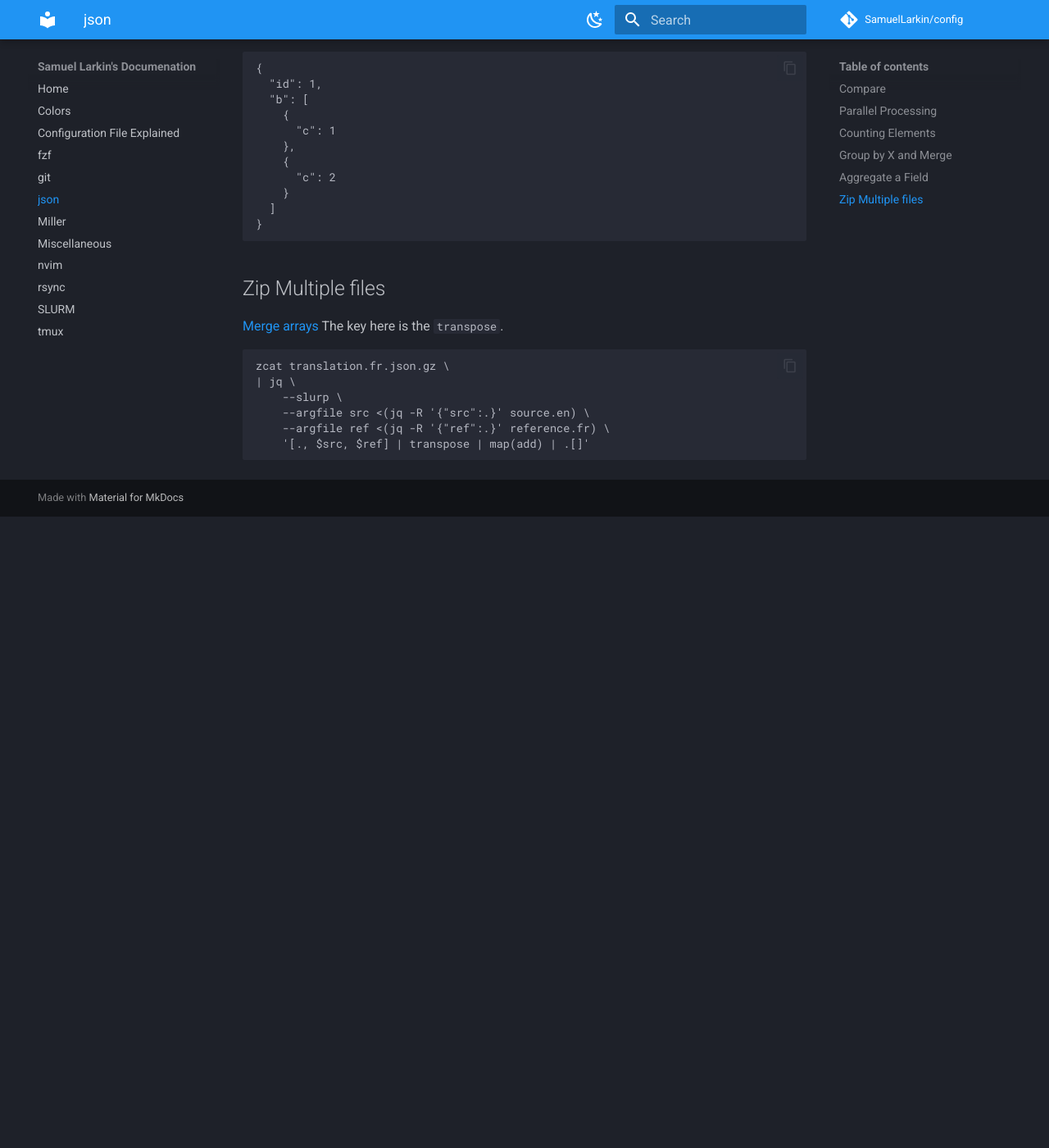
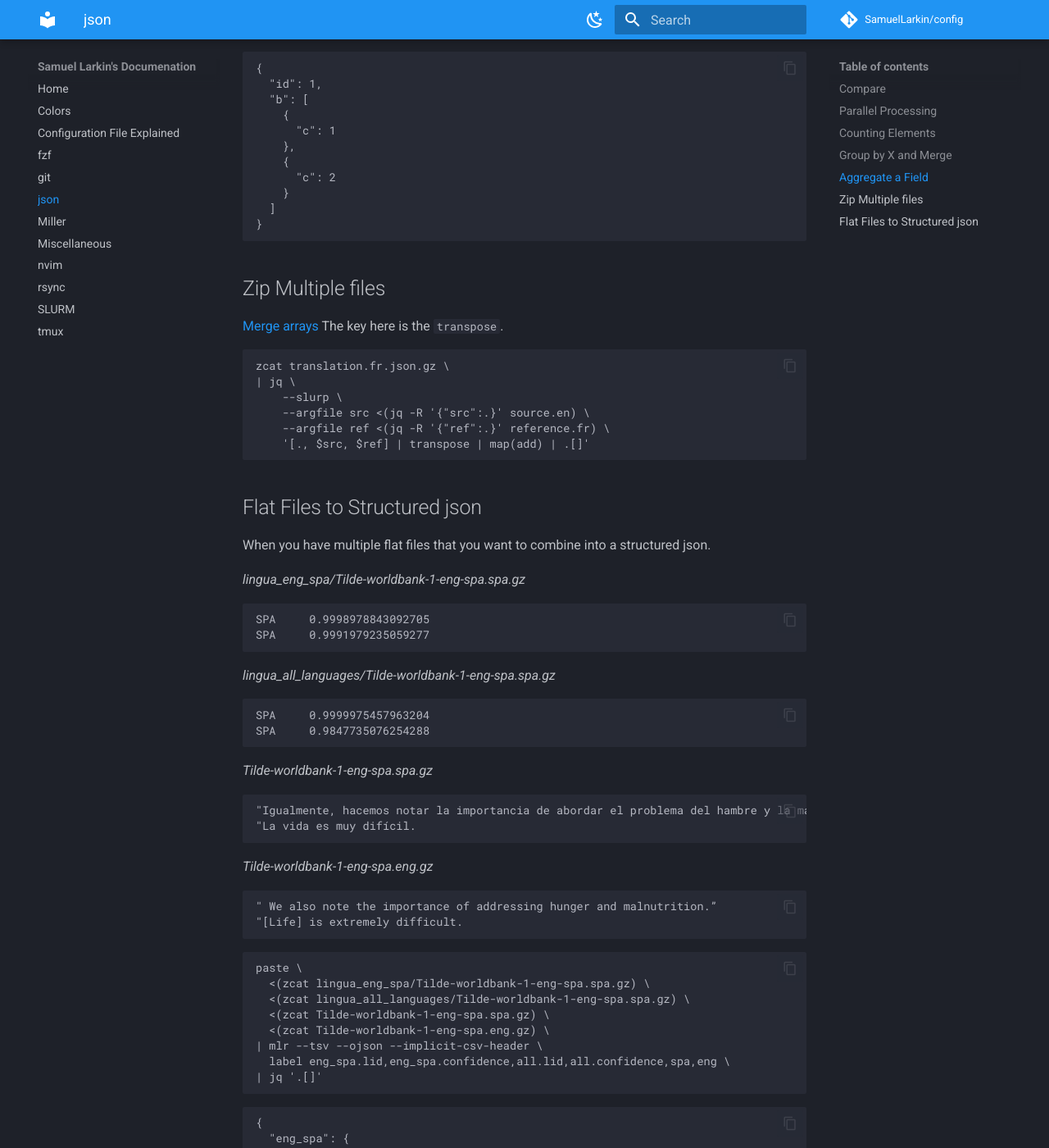
Before and after one commit to SamuelLarkin/config, an MkDocs documentation site: the page built from docs/json.md, in a window 1280 px wide and 1400 px high, scrolled down 2305 px. Shown: the whole window at 82% size. Built offline with MkDocs 1.6.1 and Material for MkDocs 9.7.7, drawn with Linux system fonts in a browser that asks for light colours; comment, search, counter and statistics services are not loaded; the version menu is left out; before the commit the page ends 2935 px from its top, so only the background shows below that; some of the changed text lies outside the part shown.

Commit message:
doc: how to turn flat files into json

````diff
--- a/docs/json.md
+++ b/docs/json.md
@@ -139,3 +139,70 @@ zcat translation.fr.json.gz \
     --argfile ref <(jq -R '{"ref":.}' reference.fr) \
     '[., $src, $ref] | transpose | map(add) | .[]'
 ```
+
+
+## Flat Files to Structured json
+
+When you have multiple flat files that you want to combine into a structured json.
+
+*lingua_eng_spa/Tilde-worldbank-1-eng-spa.spa.gz*
+```
+SPA     0.9998978843092705
+SPA     0.9991979235059277
+```
+
+*lingua_all_languages/Tilde-worldbank-1-eng-spa.spa.gz*
+```
+SPA     0.9999975457963204
+SPA     0.9847735076254288
+```
+
+*Tilde-worldbank-1-eng-spa.spa.gz*
+```
+"Igualmente, hacemos notar la importancia de abordar el problema del hambre y la malnutrición”.
+"La vida es muy difícil.
+```
+
+*Tilde-worldbank-1-eng-spa.eng.gz*
+```
+" We also note the importance of addressing hunger and malnutrition.”
+"[Life] is extremely difficult.
+```
+
+```sh
+paste \
+  <(zcat lingua_eng_spa/Tilde-worldbank-1-eng-spa.spa.gz) \
+  <(zcat lingua_all_languages/Tilde-worldbank-1-eng-spa.spa.gz) \
+  <(zcat Tilde-worldbank-1-eng-spa.spa.gz) \
+  <(zcat Tilde-worldbank-1-eng-spa.eng.gz) \
+| mlr --tsv --ojson --implicit-csv-header \
+  label eng_spa.lid,eng_spa.confidence,all.lid,all.confidence,spa,eng \
+| jq '.[]'
+```
+
+```json
+{
+  "eng_spa": {
+    "lid": "SPA",
+    "confidence": 0.9998978843092705
+  },
+  "all": {
+    "lid": "SPA",
+    "confidence": 0.9999975457963204
+  },
+  "spa": "\"Igualmente, hacemos notar la importancia de abordar el problema del hambre y la malnutrición”.",
+  "eng": "\" We also note the importance of addressing hunger and malnutrition.”"
+}
+{
+  "eng_spa": {
+    "lid": "SPA",
+    "confidence": 0.9991979235059277
+  },
+  "all": {
+    "lid": "SPA",
+    "confidence": 0.9847735076254288
+  },
+  "spa": "\"La vida es muy difícil.",
+  "eng": "\"[Life] is extremely difficult."
+}
+```
````
